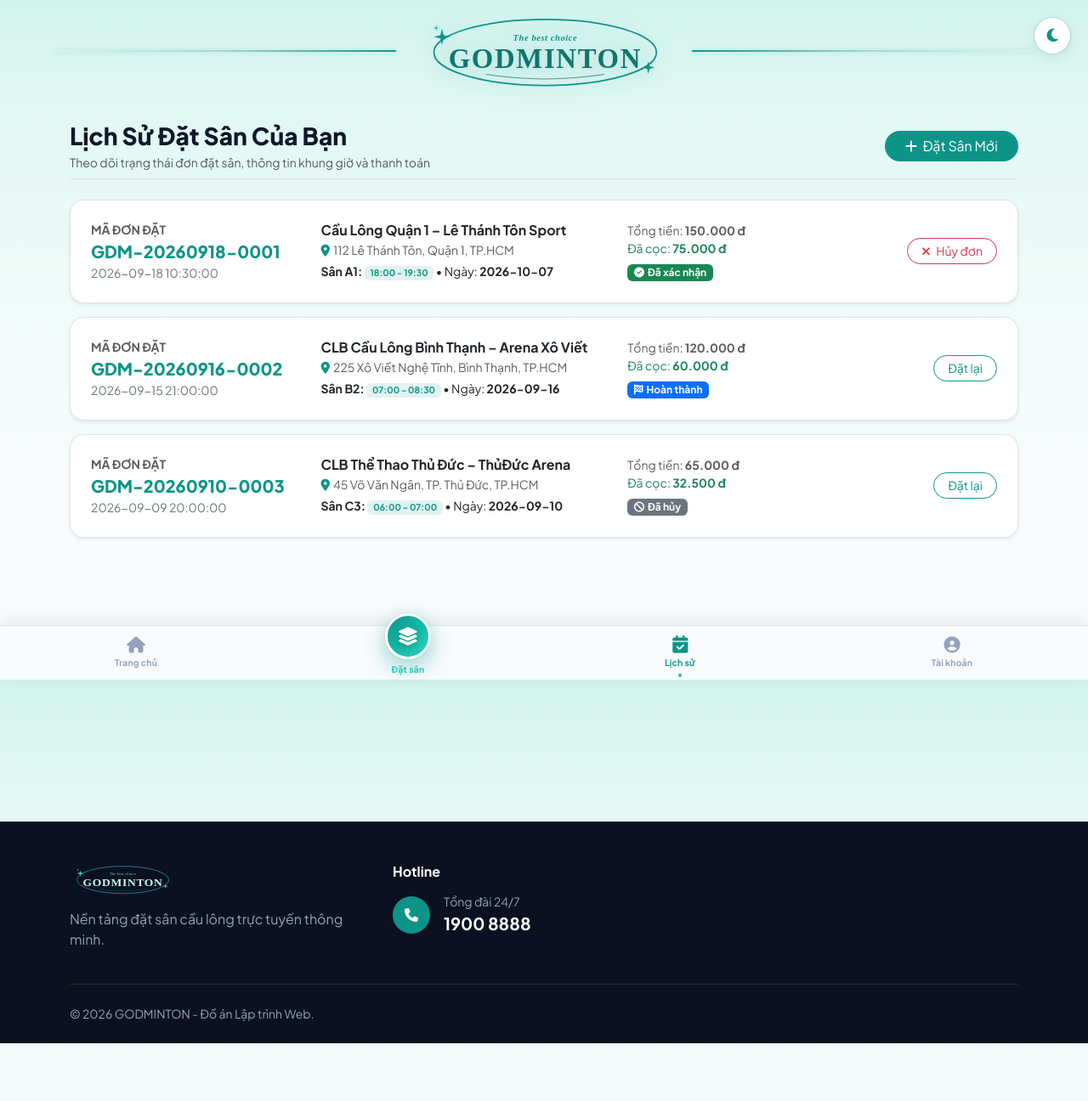
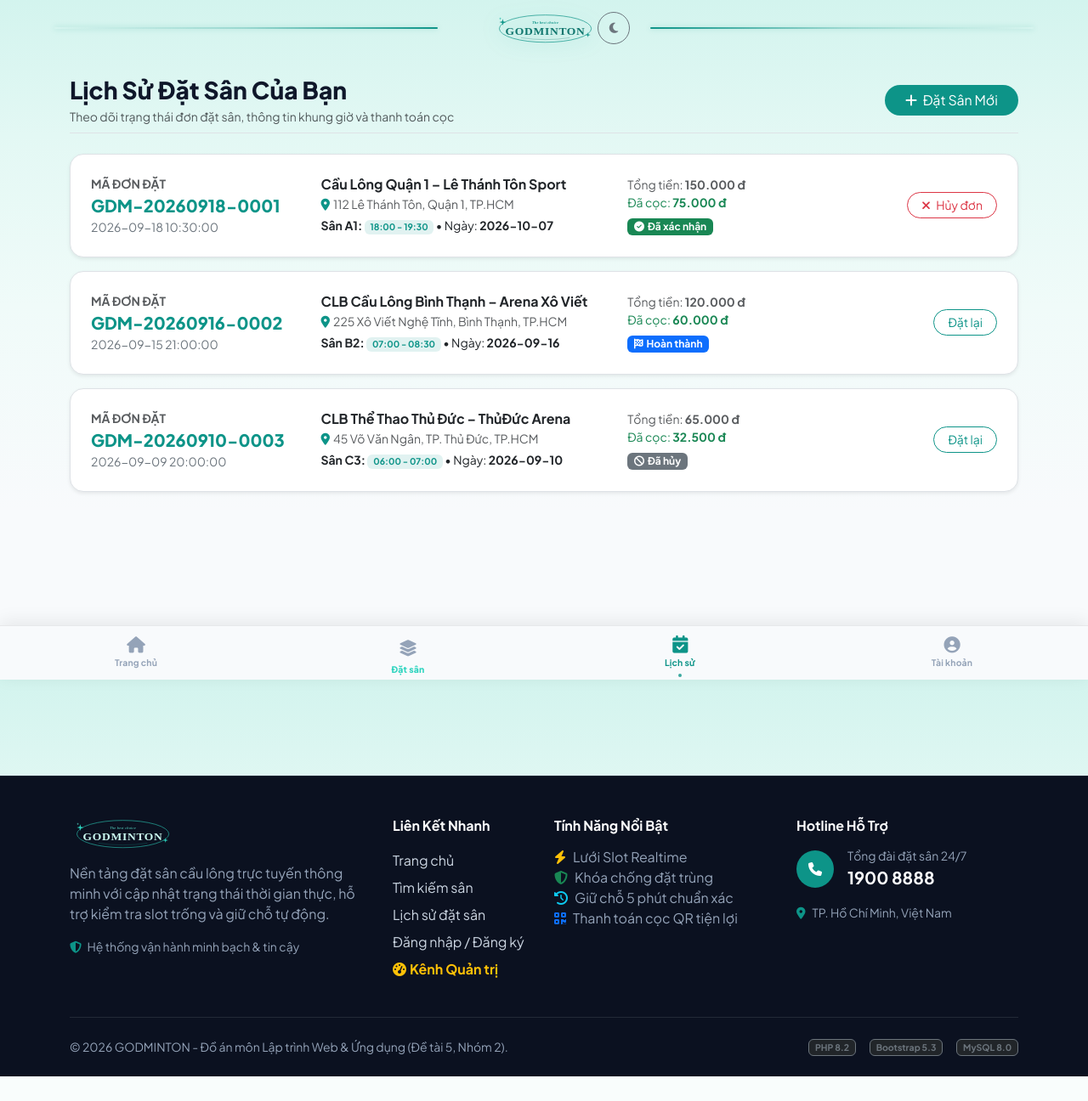
Before and after one commit to MinhLe2508/GODMINTON, a PHP site: page /history.php in a window 1280 px wide. Shown: the whole page at 85% size. After the commit the page ends 1267 px from the top, so only its background shows below. Run offline with PHP 8.4, Linux system fonts and the light colour scheme; some libraries are stand-ins or nearby versions.

Commit message:
feat(p3-history): cập nhật history.php tích hợp partials, sample data và link .php

```diff
--- a/assets/js/history.js
+++ b/assets/js/history.js
@@ -1,25 +1,36 @@
 document.addEventListener('DOMContentLoaded', () => {
-    const user = MockDB.getUser();
+    const user = (typeof MockDB !== 'undefined' && MockDB.getUser) ? MockDB.getUser() : null;
     if (!user) {
-        window.location.href = 'login.html';
+        window.location.href = 'auth.php';
         return;
     }
 
     const container = document.getElementById('bookingListContainer');
 
     function renderBookings() {
-        const bookings = MockDB.getBookings();
+        const bookings = (typeof MockDB !== 'undefined' && MockDB.getBookings) ? MockDB.getBookings() : [];
 
         if (!bookings || bookings.length === 0) {
+            if (window.GodmintonUI) {
+                container.innerHTML = '<div class="max-w-600 mx-auto" id="historyEmptyHolder"></div>';
+                GodmintonUI.renderEmpty('historyEmptyHolder', {
+                    icon: 'fa-calendar-xmark',
+                    title: 'Bạn chưa có đơn đặt sân nào',
+                    desc: 'Hãy tìm kiếm sân cầu lông ưng ý và đặt ngay hôm nay!',
+                    actionText: 'Khám phá các sân',
+                    actionHref: 'courts.php'
+                });
+            } else {
                 container.innerHTML = `
                 <div class="card border rounded-4 p-5 text-center shadow-sm max-w-600 mx-auto">
                     <i class="fa-solid fa-calendar-xmark fs-1 text-muted mb-3"></i>
                     <h5 class="fw-bold">Bạn chưa có đơn đặt sân nào</h5>
                     <p class="text-muted small">Hãy tìm kiếm sân cầu lông ưng ý và đặt ngay hôm nay!</p>
                     <div>
-                <a href="courts.html" class="btn btn-teal rounded-pill px-4">Khám phá các sân</a>
+                        <a href="courts.php" class="btn btn-teal rounded-pill px-4">Khám phá các sân</a>
                     </div>
                 </div>`;
+            }
             return;
         }
 
@@ -54,8 +65,8 @@ document.addEventListener('DOMContentLoaded', () => {
                     </div>
 
                     <div class="col-lg-3 col-md-4">
-                        <div class="small text-muted">Tổng tiền: <strong>${MockDB.formatVND(b.total_amount)}</strong></div>
-                        <div class="small text-success">Đã cọc: <strong>${MockDB.formatVND(b.deposit_amount)}</strong></div>
+                        <div class="small text-muted">Tổng tiền: <strong>${typeof MockDB !== 'undefined' ? MockDB.formatVND(b.total_amount) : (b.total_amount + ' đ')}</strong></div>
+                        <div class="small text-success">Đã cọc: <strong>${typeof MockDB !== 'undefined' ? MockDB.formatVND(b.deposit_amount) : (b.deposit_amount + ' đ')}</strong></div>
                         <div class="mt-1">
                             <span class="badge ${s.badge}">
                                 <i class="fa-solid ${s.icon} me-1"></i>${s.text}
@@ -68,7 +79,7 @@ document.addEventListener('DOMContentLoaded', () => {
                     ? `<button class="btn btn-outline-danger btn-sm rounded-pill px-3" onclick="cancelBooking(${b.id})">
                                 <i class="fa-solid fa-xmark me-1"></i> Hủy đơn
                                 </button>`
-                    : `<a href="booking.html?court_id=${b.court_id}" class="btn btn-outline-teal btn-sm rounded-pill px-3">Đặt lại</a>`
+                    : `<a href="booking.php?court_id=${b.court_id}" class="btn btn-outline-teal btn-sm rounded-pill px-3">Đặt lại</a>`
                 }
                     </div>
                 </div>
@@ -90,8 +101,14 @@ document.addEventListener('DOMContentLoaded', () => {
         });
 
         if (result.isConfirmed) {
-            const res = MockDB.cancelBooking(bookingId);
+            const res = (typeof MockDB !== 'undefined' && MockDB.cancelBooking)
+                ? MockDB.cancelBooking(bookingId)
+                : { status: 'success', message: 'Hủy đơn thành công.' };
+
             if (res.status === 'success') {
+                if (window.GodmintonUI) {
+                    GodmintonUI.toast('success', 'Đã hủy đơn', 'Đơn đặt sân đã được hủy và slot đã được mở lại.');
+                }
                 Swal.fire({
                     icon: 'success',
                     title: 'Đã hủy đơn thành công',
--- a/history.php
+++ b/history.php
@@ -1,41 +1,49 @@
+<?php
+/**
+ * history.php — Lịch Sử Đặt Sân Của Bạn
+ *
+ * Người phụ trách: P3 (Trương Minh Triết)
+ * Cập nhật:
+ * - Tách partial: navbar.php, bottom-nav.php, footer.php
+ * - Dữ liệu mẫu tập trung từ sample_data.php
+ * - Chuyển toàn bộ liên kết sang .php
+ */
+
+// DỮ LIỆU MẪU - thay bằng truy vấn DB ở tuần 2
+require_once __DIR__ . '/includes/sample_data.php';
+
+$currentPage = 'history';
+$assetsPath = 'assets';
+?>
 <!DOCTYPE html>
 <html lang="vi" data-bs-theme="light">
-
 <head>
     <meta charset="UTF-8">
     <meta name="viewport" content="width=device-width, initial-scale=1.0">
     <title>Lịch Sử Đặt Sân | GODMINTON</title>
     <link rel="preconnect" href="https://fonts.googleapis.com">
     <link rel="preconnect" href="https://fonts.gstatic.com" crossorigin>
-    <link href="https://fonts.googleapis.com/css2?family=Plus+Jakarta+Sans:wght@400;500;600;700;800&display=swap"
-        rel="stylesheet">
+    <link href="https://fonts.googleapis.com/css2?family=Plus+Jakarta+Sans:wght@400;500;600;700;800&display=swap" rel="stylesheet">
     <link href="https://cdn.jsdelivr.net/npm/bootstrap@5.3.3/dist/css/bootstrap.min.css" rel="stylesheet">
     <link rel="stylesheet" href="https://cdnjs.cloudflare.com/ajax/libs/font-awesome/6.5.2/css/all.min.css">
     <link href="https://cdn.jsdelivr.net/npm/aos@2.3.4/dist/aos.css" rel="stylesheet">
     <link rel="stylesheet" href="https://cdn.jsdelivr.net/npm/sweetalert2@11/dist/sweetalert2.min.css">
     <link rel="stylesheet" href="assets/css/style.css">
+    <link rel="stylesheet" href="assets/css/ui-states.css">
 </head>
-
 <body>
 
-    <!-- App Brand Header (Khung Cố Định) -->
-    <header class="app-brand-head">
-        <div class="container text-center">
-            <a href="index.html" class="brand-logo-link" aria-label="GODMINTON Trang chủ">
-                <img src="assets/img/logo-teal.svg" alt="GODMINTON" class="brand-logo-img">
-            </a>
-        </div>
-    </header>
+    <!-- Navbar Partial -->
+    <?php include __DIR__ . '/includes/partials/navbar.php'; ?>
 
     <main class="min-vh-100">
         <div class="container py-4">
             <div class="d-flex flex-wrap align-items-center justify-content-between mb-4 pb-2 border-bottom">
                 <div>
                     <h3 class="fw-extrabold mb-1">Lịch Sử Đặt Sân Của Bạn</h3>
-                    <p class="text-muted small mb-0">Theo dõi trạng thái đơn đặt sân, thông tin khung giờ và thanh toán
-                    </p>
+                    <p class="text-muted small mb-0">Theo dõi trạng thái đơn đặt sân, thông tin khung giờ và thanh toán cọc</p>
                 </div>
-                <a href="courts.html" class="btn btn-teal rounded-pill px-4 mt-2 mt-sm-0">
+                <a href="courts.php" class="btn btn-teal rounded-pill px-4 mt-2 mt-sm-0">
                     <i class="fa-solid fa-plus me-1"></i> Đặt Sân Mới
                 </a>
             </div>
@@ -49,39 +57,20 @@
         </div>
     </main>
 
-    <footer class="footer-custom mt-5 pt-5 pb-4">
-        <div class="container">
-            <div class="row g-4 mb-4">
-                <div class="col-lg-4 col-md-6">
-                    <div class="mb-3"><img src="assets/img/logo.svg" alt="GODMINTON"
-                            style="height:38px; width:auto;">
-                    </div>
-                    <p class="text-muted-light">Nền tảng đặt sân cầu lông trực tuyến thông minh.</p>
-                </div>
-                <div class="col-lg-3 col-md-6">
-                    <h6 class="text-white fw-bold mb-3">Hotline</h6>
-                    <div class="d-flex align-items-center gap-3">
-                        <div class="icon-circle bg-teal text-white"><i class="fa-solid fa-phone"></i></div>
-                        <div>
-                            <div class="small text-muted-light">Tổng đài 24/7</div>
-                            <div class="fs-5 fw-bold text-white">1900 8888</div>
-                        </div>
-                    </div>
-                </div>
-            </div>
-            <hr class="border-secondary opacity-25 my-4">
-            <div class="small text-muted-light">&copy; 2026 GODMINTON - Đồ án Lập trình Web.</div>
-        </div>
-    </footer>
+    <!-- Footer Partial -->
+    <?php include __DIR__ . '/includes/partials/footer.php'; ?>
+
+    <!-- Bottom Navigation Partial -->
+    <?php include __DIR__ . '/includes/partials/bottom-nav.php'; ?>
 
     <script src="https://cdn.jsdelivr.net/npm/bootstrap@5.3.3/dist/js/bootstrap.bundle.min.js"></script>
     <script src="https://cdn.jsdelivr.net/npm/aos@2.3.4/dist/aos.js"></script>
     <script src="https://cdn.jsdelivr.net/npm/sweetalert2@11"></script>
     <script src="assets/js/mock-data.js"></script>
+    <script src="assets/js/ui-states.js"></script>
     <script src="assets/js/app.js"></script>
     <script src="assets/js/history.js"></script>
-    <!-- Bottom Nav -->
+    <!-- Bottom Nav Script -->
     <script src="assets/js/bottom-nav.js"></script>
 </body>
-
 </html>
```
Lines whose indentation alone changed are shown as unchanged.
